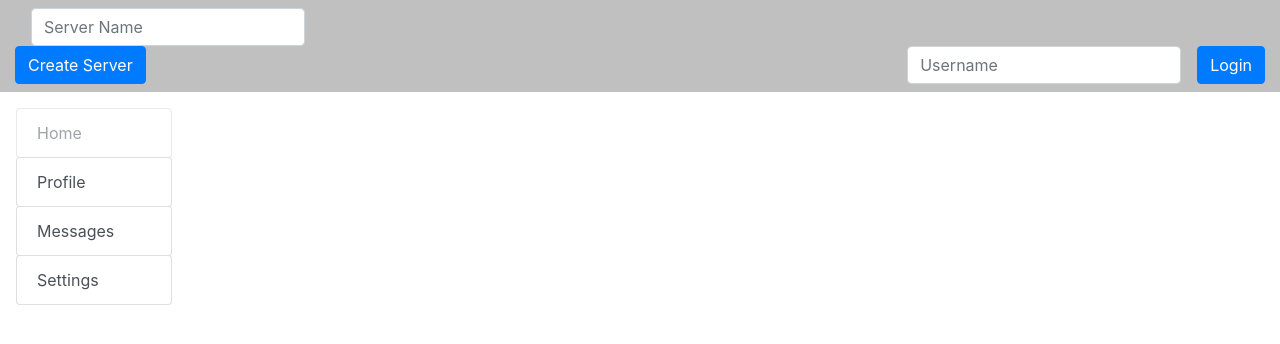
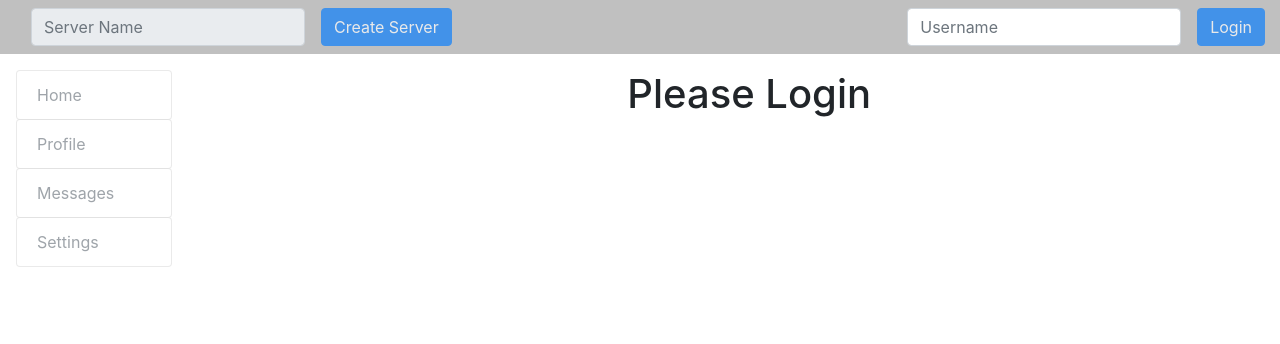
Before and after one commit to nanhrvd/project2, a Flask app: page / in a window 1280 px wide. Shown: the top 344 px of the page. Run offline with Flask 2, Linux system fonts and the light colour scheme; some libraries are stand-ins or nearby versions.

Commit message:
login feature functional

```diff
--- a/requirements.txt
+++ b/requirements.txt
@@ -1,4 +1,5 @@
 Flask
 Flask-SocketIO
+Flask-Session
 gevent
 gevent-websocket
--- a/static/index.js
+++ b/static/index.js
@@ -1,21 +1,140 @@
-function init() {
+// initializes variables and binds forms
+function var_init() {
+    localStorage.removeItem("username");
+
     if (!localStorage.getItem('username'))
-        localStorage.setItem('username', null);
+        localStorage.setItem('username', '');
+}
+
+function form_init() {
+    setup_login();
+    setup_logout();
+}
+
+function button_init() {
+    // disable all input buttons pending validation
+    var buttons = document.querySelectorAll('[type=submit]');
+    for (var i = 0; i < buttons.length; i++) {
+        buttons[i].disabled = true;
+    }
+    setup_validation("#username_input", "#username_button");
+    setup_validation("#new_server_input", "#new_server_button");
+
+    // no validation for logout button
+    document.querySelector("#logout_button").disabled = false;
 }
 
 document.addEventListener('DOMContentLoaded', () => {
-    console.log('hello world');
-    init();
+    var_init();
+    form_init();
+    button_init();
     console.log('init');
-    if (localStorage.getItem('username') == null) {
-        toggle_class('logged_in', 'disabled');
+
+    // check login status
+    console.log("username is " + localStorage.getItem('username'));
+    if (localStorage.getItem('username') === '') {
+        logged_out(true);
+    } else {
+        logged_out(false);
     }
 });
 
-function toggle_class(queryClass, newClass) {
-    to_disable = document.querySelectorAll(queryClass);
-    var i;
-    for (i = 0; i < to_disable.length; i++) {
-        to_disable[i].classList.toggle(newClass);
+function logged_out(loggedOut) {
+    console.log("logging out");
+    to_modify = document.querySelectorAll(".logged_in");
+    console.log(to_modify);
+    console.log("passed int " + loggedOut);
+    if (loggedOut){
+        // turn off areas that require login
+        for (var i = 0; i < to_modify.length; i++) {
+            console.log("disabled");
+            to_modify[i].classList.add("disabled");
+            to_modify[i].disabled = true;
+        }
+        // reset login value and turn on login form
+        document.querySelector("#username_input").value = '';
+
+        // turn off new server input
+        document.querySelector("#new_server_input").value = '';
+        document.querySelector("#new_server_button").disabled = true;
+
+        display_login(true);
+    } else {
+        // turn on areas requiring login
+        for (i = 0; i < to_modify.length; i++) {
+            to_modify[i].classList.remove("disabled");
+            to_modify[i].disabled=false;
+        }
+        // turn off login form and turn on logout
+        var message = "Hello " + localStorage.getItem('username');
+        document.getElementById('logout_message').placeholder = message;
+        display_login(false);
+    }
+
+}
+
+// Setup login submission handler
+function setup_login() {
+    document.querySelector('#new_username').onsubmit = () => {
+        var input = document.querySelector("#username_input").value;
+        console.log("input is " + input);
+        console.log("username set to " + input);
+        localStorage.setItem('username', input);
+        logged_out(false);
+        return false;
+    };
+}
+
+// Setup logout submission handler
+function setup_logout() {
+    document.querySelector('#logout_request').onsubmit = () => {
+        localStorage.removeItem('username');
+        logged_out(true);
+        return false;
+    };
+}
+function display_login(to_display) {
+    if (to_display) {
+        document.querySelector("#login_prompt").style.display = "block";
+        document.querySelector("#login_form").style.display = "block";
+        document.querySelector("#logout_form").style.display = "none";
+    } else {
+        document.querySelector("#login_prompt").style.display = "none";
+        document.querySelector("#login_form").style.display = "none";
+        document.querySelector("#logout_form").style.display = "block";
     }
 }
+
+// Enable button only if there is text in the input field
+// all 3 types of button checks are bound to this check b.c there are ways to exploit each individually
+// eg. keyup: hold down backspace, can hit enter on empty string b.c backspace never released
+function setup_validation(input_area, button) {
+    function disable_submit() {
+        var input = document.querySelector(input_area).value;
+        if (/\S/.test(input))
+            document.querySelector(button).disabled = false;
+        else
+            document.querySelector(button).disabled = true;
+    }
+    document.querySelector(input_area).addEventListener('keydown', disable_submit);
+    document.querySelector(input_area).addEventListener('keyup', disable_submit);
+    document.querySelector(input_area).addEventListener('keypress', disable_submit);
+}
+// function toggle_class(queryClass, newClass) {
+//     console.log("toggling class ." + queryClass);
+//     to_toggle = document.querySelectorAll("." + queryClass);
+//     console.log(to_toggle);
+//     var i;
+//     for (i = 0; i < to_toggle.length; i++) {
+//         console.log("disabled");
+//         to_toggle[i].classList.toggle(newClass);
+//         if (newClass === "disabled") {
+//             if (to_toggle[i].hasAttribute("disabled")) {
+//                 to_toggle[i].removeAttribute("disabled")
+//             } else {
+//                 to_toggle[i].setAttribute("disabled", true);
+//             }
+//         }
+//     }
+//     console.log(to_toggle);
+// }
--- a/static/mystyle.css
+++ b/static/mystyle.css
@@ -1,5 +1,14 @@
-#login_area{
+.login_space{
     display: flex;
     flex-direction: column;
     align-items: flex-end;
 }
+
+#login_prompt{
+    text-align: center;
+    display: none;
+}
+
+#logout_form{
+	display: none;
+}
--- a/templates/index.html
+++ b/templates/index.html
@@ -1,6 +1,10 @@
 <!DOCTYPE html>
 <html>
 <head>
+<meta http-equiv="Cache-Control" content="no-cache, no-store, must-revalidate" />
+<meta http-equiv="Pragma" content="no-cache" />
+<meta http-equiv="Expires" content="0" />
+
     <link rel="stylesheet" href="https://stackpath.bootstrapcdn.com/bootstrap/4.1.2/css/bootstrap.min.css" integrity="sha384-Smlep5jCw/wG7hdkwQ/Z5nLIefveQRIY9nfy6xoR1uRYBtpZgI6339F5dgvm/e9B" crossorigin="anonymous">
     <script src="https://code.jquery.com/jquery-3.3.1.slim.min.js" integrity="sha384-q8i/X+965DzO0rT7abK41JStQIAqVgRVzpbzo5smXKp4YfRvH+8abtTE1Pi6jizo" crossorigin="anonymous"></script>
     <script src="https://cdnjs.cloudflare.com/ajax/libs/popper.js/1.14.3/umd/popper.min.js" integrity="sha384-ZMP7rVo3mIykV+2+9J3UJ46jBk0WLaUAdn689aCwoqbBJiSnjAK/l8WvCWPIPm49" crossorigin="anonymous"></script>
@@ -14,38 +18,50 @@
     <div class="col-lg-12">
 
         <div class="row header" style="background-color:silver">
-            <div class="col-4">
-                <form class="form-inline mt-2 mb-2">
+            <div class="col-6">
+                <form id="new_server_form" class="form-inline mt-2 mb-2" autocomplete="off">
                     <div class="form-group mx-sm-3">
-                        <label for="new_server_form" class="sr-only">Make new chat server:</label>
+                        <label for="new_server_input" class="sr-only">Make new chat server:</label>
                         <input type="text" class="form-control logged_in" id="new_server_input" placeholder="Server Name">
                     </div>
-                    <button type="submit" class="btn btn-primary logged_in" id="new_server_button">Create Server</button>
+                    <button type="submit" class="btn btn-primary" id="new_server_button">Create Server</button>
                 </form>
             </div>
-            <div class="col-4">
-            </div>
-            <div class="col-4 justify-content-end" id="login_area">
-                <form class="form-inline mt-2 mb-2">
+    <!--         <div class="col-4">
+            </div> -->
+            <div class="col-6 justify-content-end login_space" id="login_area">
+              <div id="login_form">
+                <form id="new_username" class="form-inline mt-2 mb-2" autocomplete="off">
                     <div class="form-group mx-sm-3">
-                        <label for="new_server_form" class="sr-only">Set Username:</label>
-                        <input type="text" class="form-control" id="new_server_input" placeholder="Username">
+                        <label for="username_input" class="sr-only">Set Username:</label>
+                        <input type="text" class="form-control" id="username_input" placeholder="Username">
                     </div>
-                    <button type="submit" class="btn btn-primary" id="new_server_button">Login</button>
+                    <button type="submit" class="btn btn-primary" id="username_button">Login</button>
                 </form>
+              </div>
+
+              <div id="logout_form">
+                <form id="logout_request" class="form-inline mt-2 mb-2">
+                    <div class="form-group mx-sm-3">
+                      <input class="form-control" id="logout_message" type="text" placeholder="" readonly>
+                    </div>
+                    <button type="submit" class="btn btn-primary" id="logout_button">Logout!</button>
+                </form>
+              </div>
             </div>
         </div>
     </div>
     <div class="row">
   <div class="col-2">
     <div class="list-group mx-sm-3 mt-sm-3" id="list-tab" role="tablist">
-      <a class="btn list-group-item list-group-item-action logged_in disabled" id="list-home-list" data-toggle="list" href="#list-home" role="tab" aria-controls="home">Home</a>
+      <a class="btn list-group-item list-group-item-action logged_in" id="list-home-list" data-toggle="list" href="#list-home" role="tab" aria-controls="home">Home</a>
       <a class="btn list-group-item list-group-item-action logged_in" id="list-profile-list" data-toggle="list" href="#list-profile" role="tab" aria-controls="profile">Profile</a>
       <a class="btn list-group-item list-group-item-action logged_in" id="list-messages-list" data-toggle="list" href="#list-messages" role="tab" aria-controls="messages">Messages</a>
       <a class="btn list-group-item list-group-item-action logged_in" id="list-settings-list" data-toggle="list" href="#list-settings" role="tab" aria-controls="settings">Settings</a>
     </div>
   </div>
   <div class="col-10">
+    <h1 class="mx-sm-3 mt-sm-3" id="login_prompt">Please Login</h1>
     <div class="tab-content mx-sm-3 mt-sm-3" id="nav-tabContent">
       <div class="tab-pane fade" id="list-home" role="tabpanel" aria-labelledby="list-home-list">Hello am i home?</div>
       <div class="tab-pane fade" id="list-profile" role="tabpanel" aria-labelledby="list-profile-list">...</div>
```
